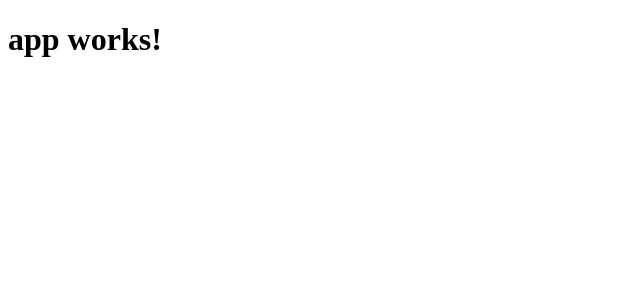
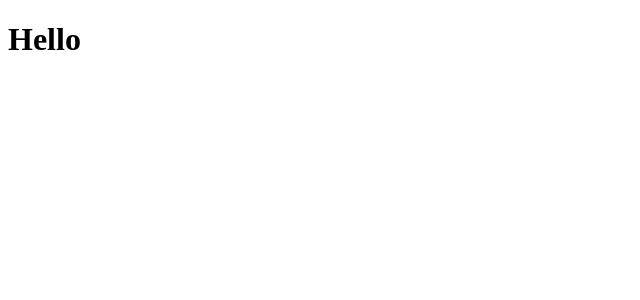
Before and after one commit to duluca/minimal-mean, an Angular app in the folder web-app/: page / in a window 1280 px wide. Shown: the top 300 px of the page, without its empty margins (0-640 px from the left). Built offline with nearby package versions, Linux system fonts and the light colour scheme.

Commit message:
Update to docker-compose

```diff
--- a/web-app/src/app/app.component.ts
+++ b/web-app/src/app/app.component.ts
@@ -3,6 +3,11 @@ import { Component } from '@angular/core';
 @Component({
   selector: 'app-root',
   templateUrl: './app.component.html',
+  template: `
+    <div>
+      <h1>Hello</h1>
+    </div>
+  `,
   styleUrls: ['./app.component.css']
 })
 export class AppComponent {
```
Also changed, not shown: 1 other file (tests, documents, lock files or other folders).
